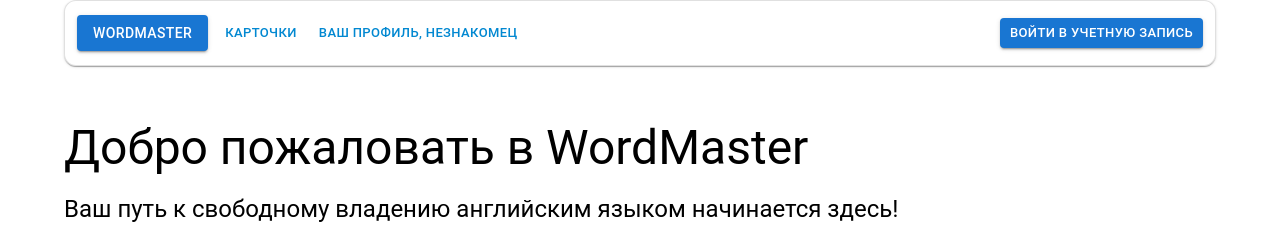
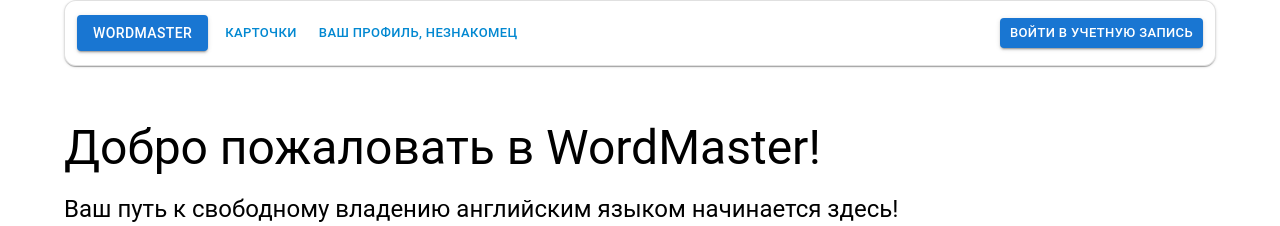
Before and after one commit to IvanOrlovsky/spa-astral, a React (Create React App) app: page / in a window 1280 px wide. Shown: the top 226 px of the page. Built offline with nearby package versions, Linux system fonts and the light colour scheme.

Commit message:
тест

```diff
--- a/src/pages/Home.tsx
+++ b/src/pages/Home.tsx
@@ -41,7 +41,7 @@
 		<Layout>
 			<Box sx={{ my: 4 }}>
 				<Typography variant="h3" component="h1" gutterBottom>
-					Добро пожаловать в WordMaster
+					Добро пожаловать в WordMaster!
 				</Typography>
 				<Typography variant="h5" sx={{ mb: 4 }}>
 					Ваш путь к свободному владению английским языком начинается
```
